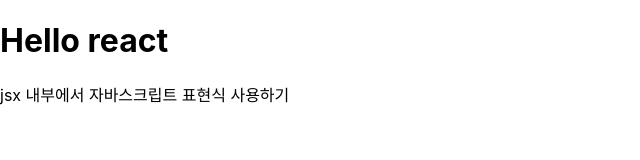
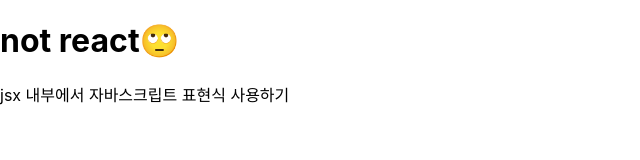
Before and after one commit to cdcoc0/react-ch.1-7, a React (Create React App) app: page / in a window 1280 px wide. Shown: the top 160 px of the page, without its empty margins (0-640 px from the left). Built offline with nearby package versions, Linux system fonts and the light colour scheme.

Commit message:
JSX -삼항 연산자 : jsx 내부에서 if문 대신 사용

```diff
--- a/src/App.js
+++ b/src/App.js
@@ -1,12 +1,12 @@
 
 function App() {
-  const name = "react";
+  const name = "reac";
   //const, let: 블록 단위 scope
   //var: 함수 단위의 scope
 
   return (
     <>
-      <h1>Hello {name}</h1>
+      {name === "react" ? (<h1>hello react!😉</h1>) : (<h1>not react🙄</h1>)}
       <p>jsx 내부에서 자바스크립트 표현식 사용하기</p>
     </>
   );
```
Also changed, not shown: 1 other file (tests, documents, lock files or other folders).
